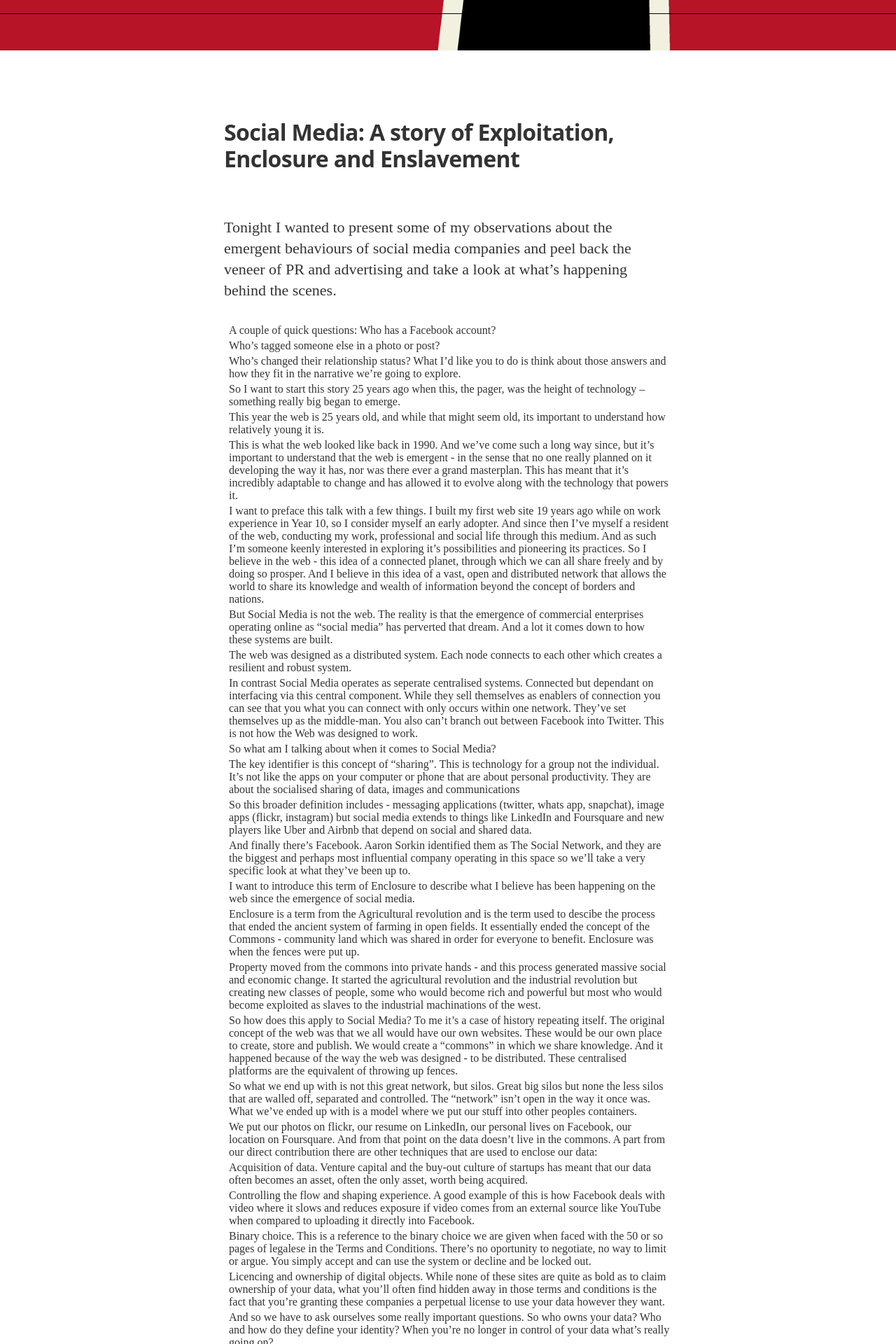
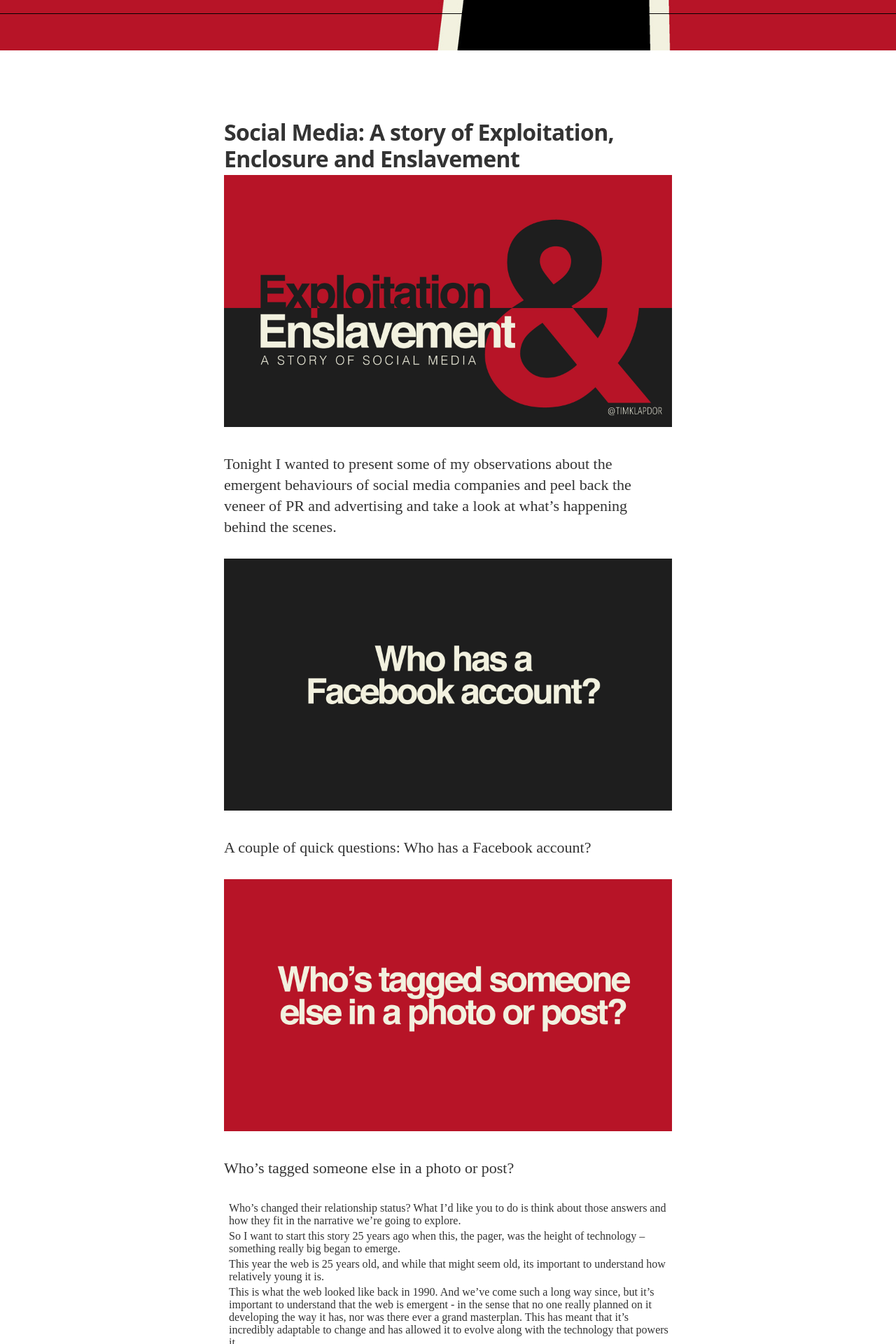
Before and after one commit to timklapdor/exhales, a Jekyll site: the page built from _posts/2015-06-20-Exploitation-Enclosure-and-Enslavement.md, in a window 1280 px wide. Shown: the part 828-2748 px from the top of the page at 70% size. Built offline with Jekyll 4.4.1, drawn with Linux system fonts in a browser that asks for light colours; nearby versions of some CDN libraries; some web fonts are replaced; Markdown is read by kramdown in place of the engine named in the settings.

Commit message:
reformatting

```diff
--- a/_posts/2015-06-20-Exploitation-Enclosure-and-Enslavement.md
+++ b/_posts/2015-06-20-Exploitation-Enclosure-and-Enslavement.md
@@ -11,15 +11,19 @@
 
 ## Social Media: A story of Exploitation, Enclosure and Enslavement
 
-
-
-![](../assets/article_images/exploitation-enclosure-enslavement/Tim-Nerd-Nite-V2_Page_01.jpg)
+![](http://exhal.es/assets/article_images/exploitation-enclosure-enslavement/Tim-Nerd-Nite-V2_Page_01.jpg)
 
 Tonight I wanted to present some of my observations about the emergent behaviours of social media companies and peel back the veneer of PR and advertising and take a look at what's happening behind the scenes.
 
 
-![](../assets/article_images/exploitation-enclosure-enslavement//Tim-Nerd-Nite-V2_Page_02.jpg) | A couple of quick questions: Who has a Facebook account?
-![](../assets/article_images/exploitation-enclosure-enslavement//Tim-Nerd-Nite-V2_Page_03.jpg) | Who’s tagged someone else in a photo or post?
+![](http://exhal.es/assets/article_images/exploitation-enclosure-enslavement//Tim-Nerd-Nite-V2_Page_02.jpg)
+
+A couple of quick questions: Who has a Facebook account?
+
+![](http://exhal.es/assets/article_images/exploitation-enclosure-enslavement//Tim-Nerd-Nite-V2_Page_03.jpg)
+
+Who’s tagged someone else in a photo or post?
+
 ![](../assets/article_images/exploitation-enclosure-enslavement//Tim-Nerd-Nite-V2_Page_04.jpg) | Who’s changed their relationship status? What I'd like you to do is think about those answers and how they fit in the narrative we're going to explore.
 ![](../assets/article_images/exploitation-enclosure-enslavement//Tim-Nerd-Nite-V2_Page_05.jpg) | So I want to start this story 25 years ago when this, the pager, was the height of technology – something really big began to emerge.
 ![](../assets/article_images/exploitation-enclosure-enslavement//Tim-Nerd-Nite-V2_Page_06.jpg) | This year the web is 25 years old, and while that might seem old, its important to understand how relatively young it is.
```
